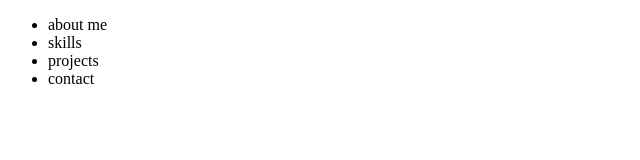
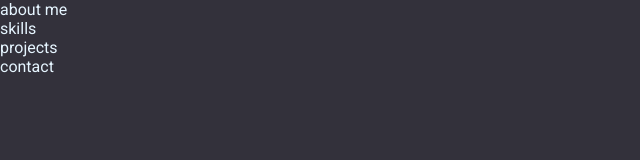
Before and after one commit to Maciej0o/portfolio, a plain HTML site: page index.html in a window 1280 px wide. Shown: the whole page, without its empty margins (0-640 px from the left). Drawn offline with Linux system fonts and the light colour scheme.

Commit message:
Add basic style scss and varaibles: colors, font

```diff
--- a/index.html
+++ b/index.html
@@ -4,6 +4,10 @@
     <meta charset="UTF-8">
     <meta http-equiv="X-UA-Compatible" content="IE=edge">
     <meta name="viewport" content="width=device-width, initial-scale=1.0">
+    <link rel="preconnect" href="https://fonts.googleapis.com">
+    <link rel="preconnect" href="https://fonts.gstatic.com" crossorigin>
+    <link href="https://fonts.googleapis.com/css2?family=Roboto:wght@100;400;700;900&display=swap" rel="stylesheet">
+    <link rel="stylesheet" href="css/style.css">
     <title>Portfolio</title>
 </head>
 <body>
--- /dev/null
+++ b/sass/_layout.scss
@@ -0,0 +1,18 @@
+*, *::before, *::after {
+    box-sizing: border-box;
+    margin: 0;
+    padding: 0;
+}
+
+html {
+    font-size: 62.5%;
+    scroll-behavior: smooth;
+}
+
+body {
+    font-family: 'Open Sans', sans-serif;
+    font-size: 1.6rem;
+    background-color: $dark-color;
+    color: $text-color;
+    font-family: $main-text;
+}
--- /dev/null
+++ b/sass/_variables.scss
@@ -0,0 +1,9 @@
+/* COLORS */
+$dark-color: #33313B;
+$light-color: #3C4F65;
+$main-color: #834C69;
+$text-color: #E6F5FF;
+
+
+/* FONTS */
+$main-text: 'Roboto', sans-serif;
--- /dev/null
+++ b/sass/style.scss
@@ -0,0 +1,3 @@
+@import "variables";
+@import "layout";
+@import "sections/navigation";
```
Also changed, not shown: css/style.css (added), sass/sections/_navigation.scss (added), 1 other file.
